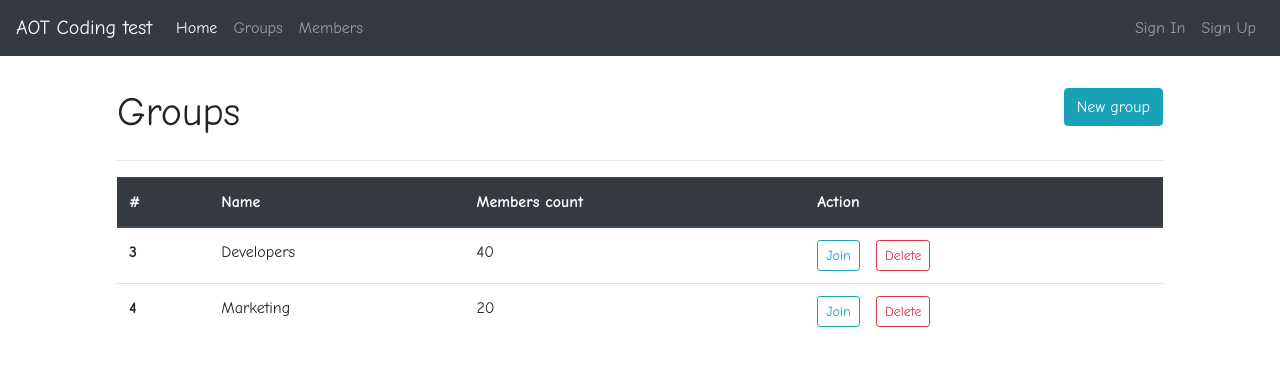
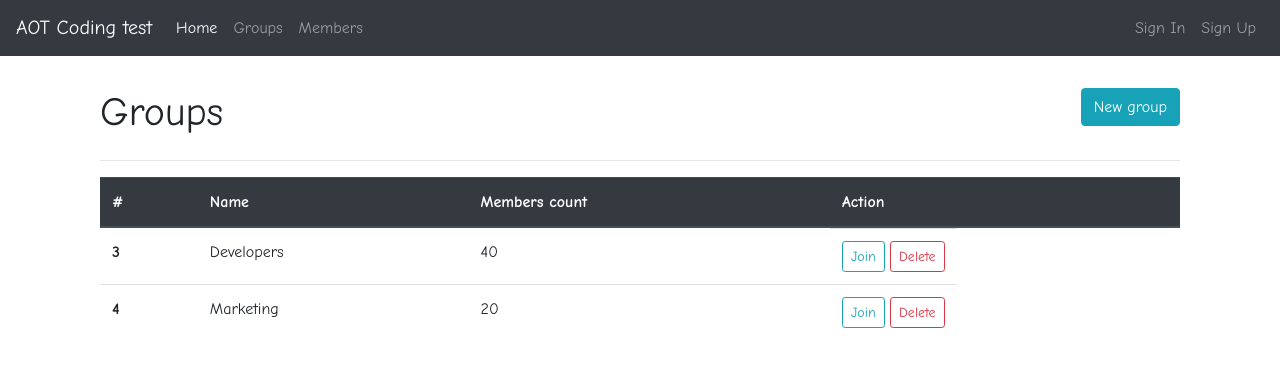
Before and after one commit to sokeno/aot, an Angular app: page /group in a window 1280 px wide. Shown: the top 366 px of the page. Built offline with nearby package versions, Linux system fonts and the light colour scheme.

Commit message:
generating components

```diff
--- a/src/app/app.component.html
+++ b/src/app/app.component.html
@@ -1,4 +1,4 @@
 <app-navbar></app-navbar>
-<main class="container" style="padding: 2em;">
+<main class="container" style="padding-top: 2em;">
 	<router-outlet></router-outlet>
 </main>
--- a/src/app/group/group.component.html
+++ b/src/app/group/group.component.html
@@ -11,7 +11,7 @@
   </div>
   <hr>
   <div class="row" *ngIf="!switchForm">
-    <div class="col-md--12 col-md-12">
+    <div class="col-md-12 col-md-12">
       <table class="table">
         <thead class="thead-dark">
           <tr>
@@ -26,7 +26,7 @@
             <th scope="row"> {{group.id}} </th>
             <td>{{ group.name | titlecase }}</td>
             <td> {{ group.memberCount }} </td>
-            <td>
+            <td style="display: inline-flex !important;">
               <button class="btn btn-sm btn-outline-info">Join</button>
               &nbsp;
               <button class="btn btn-sm btn-outline-danger">Delete</button>
--- a/src/app/sign-in/sign-in.component.html
+++ b/src/app/sign-in/sign-in.component.html
@@ -1,4 +1,3 @@
-<main role="main" class="container">
 <h2>{{ pageTitle}}</h2>
 <hr>
 
@@ -26,12 +25,11 @@
 
     <div class="col-md-12">
         <hr>
-            <button class="btn btn-outline-primary" [routerLink]="['/']" type="button"  > <i class="fa fa-arrow-left"></i> Go back </button>
+        <button class="btn btn-outline-primary" [routerLink]="['/']" type="button"> <i class="fa fa-arrow-left"></i> Go
+            back </button>
 
         &nbsp;
         <a class="btn btn-outline-success" [routerLink]="['/sign-up']" *ngIf="router.url !=='/sign-up'">Sign up</a>
 
     </div>
 </div>
-
-  </main>
--- a/src/app/sign-up/sign-up.component.html
+++ b/src/app/sign-up/sign-up.component.html
@@ -1,4 +1,3 @@
-<main role="main" class="container">
 <h2>{{ pageTitle}}</h2>
 <hr>
 
@@ -40,5 +39,3 @@
 
     </div>
 </div>
-
-</main>
```
Lines whose indentation alone changed are shown as unchanged.
